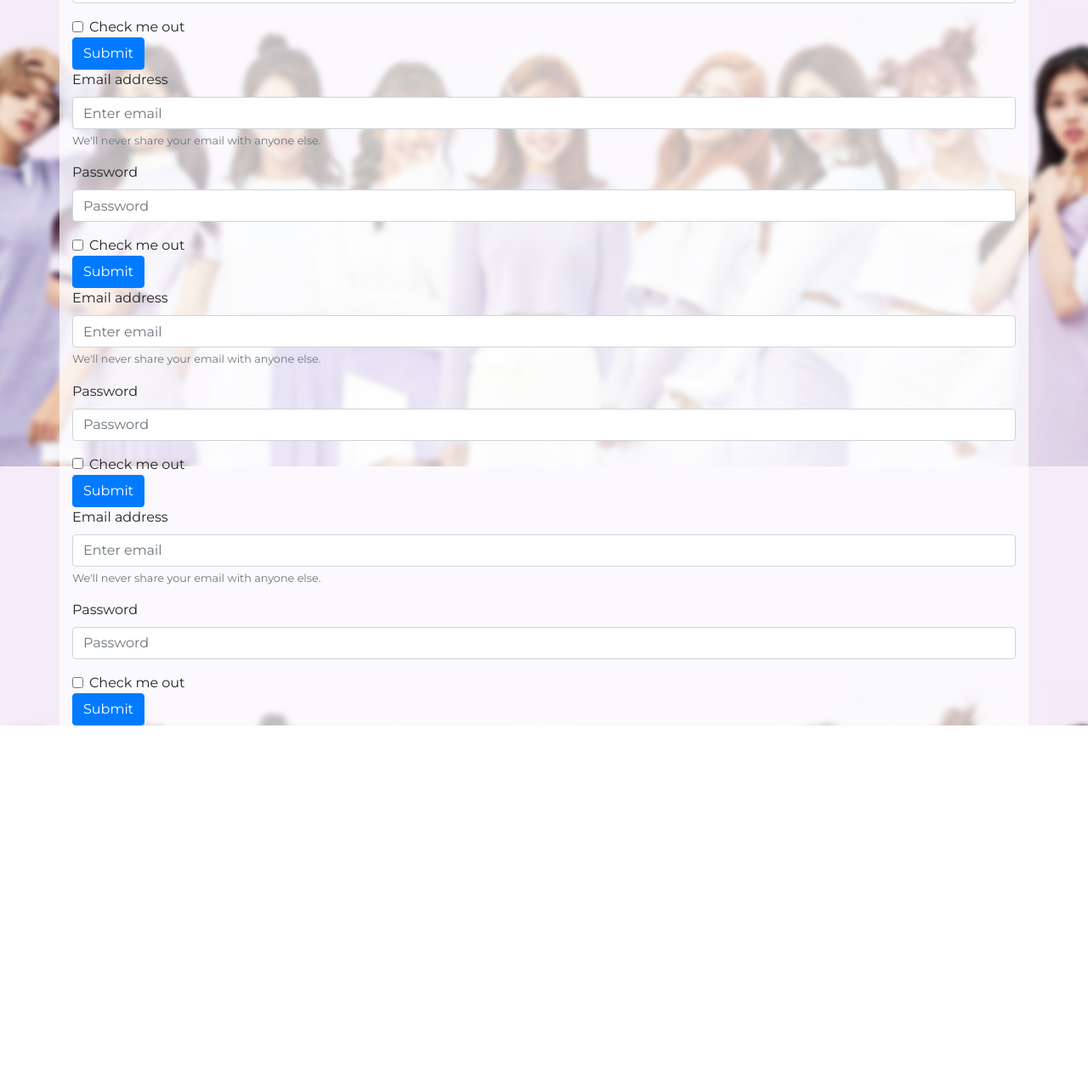
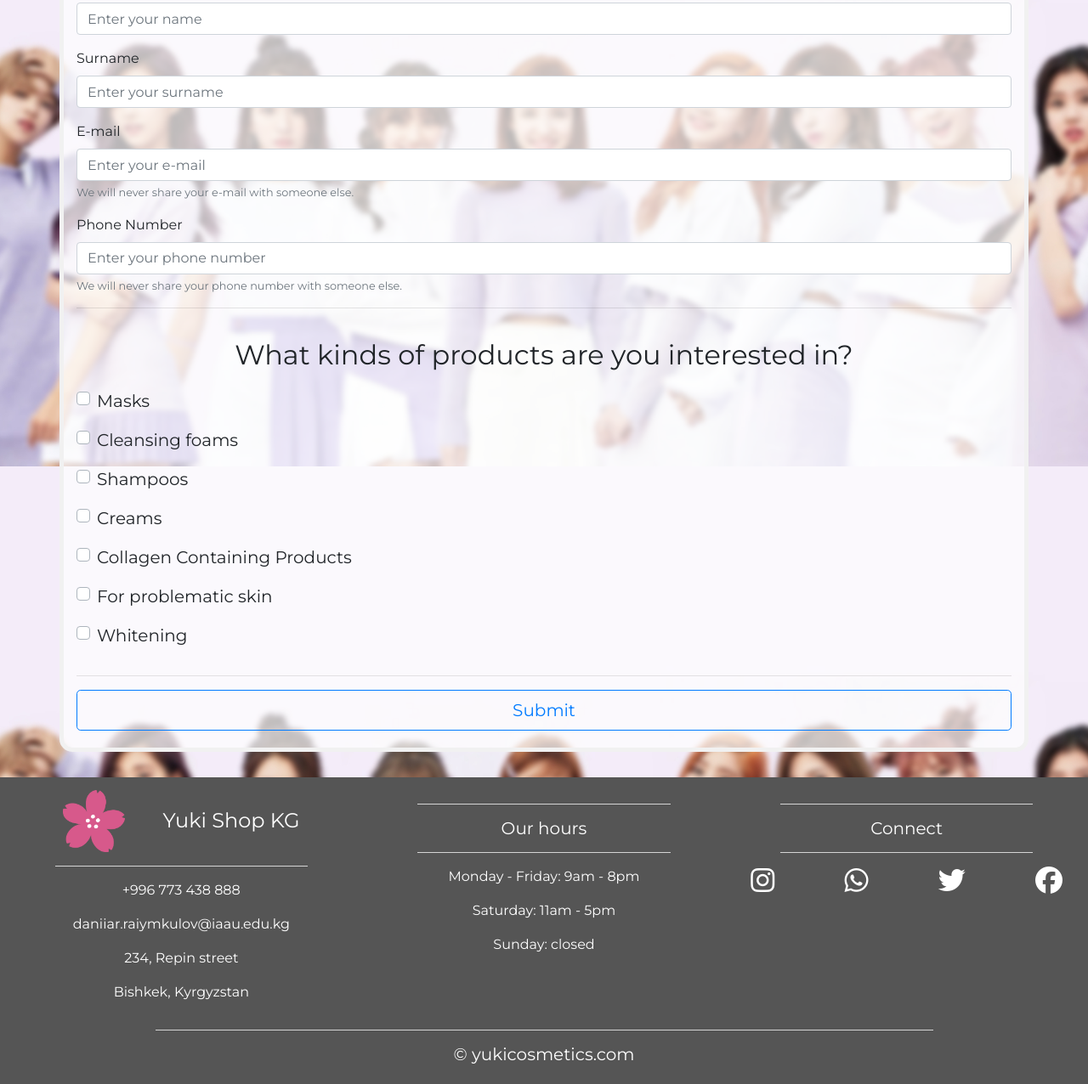
Before and after one commit to DaniiarR/CS203Final, a plain HTML site: page contact.html in a window 1280 px wide. Shown: the part 251-1527 px from the top of the page at 85% size. Before the commit the page ends 1105 px from the top, so only its background shows below. Drawn offline with nearby package versions, Linux system fonts and the light colour scheme.

Commit message:
almost finished the shopping page, only JS is left

```diff
--- a/contact.html
+++ b/contact.html
@@ -40,74 +40,122 @@
     </div>
 </nav>
 
-<div class="container">
+<div class="container forms">
+    <h2>Leave your information here, and we will contact you.</h2>
+    <hr>
     <form>
         <div class="form-group">
-            <label for="exampleInputEmail1">Email address</label>
-            <input type="email" class="form-control" id="exampleInputEmail1" aria-describedby="emailHelp" placeholder="Enter email">
-            <small id="emailHelp" class="form-text text-muted">We'll never share your email with anyone else.</small>
+            <label for="inputName">Name</label>
+            <input type="text" class="form-control" id="inputName" placeholder="Enter your name">
         </div>
         <div class="form-group">
-            <label for="exampleInputPassword1">Password</label>
-            <input type="password" class="form-control" id="exampleInputPassword1" placeholder="Password">
-        </div>
-        <div class="form-check">
-            <input type="checkbox" class="form-check-input" id="exampleCheck1">
-            <label class="form-check-label" for="exampleCheck1">Check me out</label>
-        </div>
-        <button type="submit" class="btn btn-primary">Submit</button>
-    </form>
-
-    <form>
-        <div class="form-group">
-            <label for="exampleInputEmail1">Email address</label>
-            <input type="email" class="form-control" id="exampleInputEmail1" aria-describedby="emailHelp" placeholder="Enter email">
-            <small id="emailHelp" class="form-text text-muted">We'll never share your email with anyone else.</small>
+            <label for="inputSurname">Surname</label>
+            <input type="text" class="form-control" id="inputSurname" placeholder="Enter your surname">
         </div>
         <div class="form-group">
-            <label for="exampleInputPassword1">Password</label>
-            <input type="password" class="form-control" id="exampleInputPassword1" placeholder="Password">
-        </div>
-        <div class="form-check">
-            <input type="checkbox" class="form-check-input" id="exampleCheck1">
-            <label class="form-check-label" for="exampleCheck1">Check me out</label>
-        </div>
-        <button type="submit" class="btn btn-primary">Submit</button>
-    </form>
-
-    <form>
-        <div class="form-group">
-            <label for="exampleInputEmail1">Email address</label>
-            <input type="email" class="form-control" id="exampleInputEmail1" aria-describedby="emailHelp" placeholder="Enter email">
-            <small id="emailHelp" class="form-text text-muted">We'll never share your email with anyone else.</small>
+            <label for="inputEmail">E-mail</label>
+            <input type="email" class="form-control" id="inputEmail" aria-describedby="emailHelp" placeholder="Enter your e-mail">
+            <small id="emailHelp" class="form-text text-muted">We will never share your e-mail with someone else.</small>
         </div>
         <div class="form-group">
-            <label for="exampleInputPassword1">Password</label>
-            <input type="password" class="form-control" id="exampleInputPassword1" placeholder="Password">
+            <label for="inputPhoneNumber">Phone Number</label>
+            <input type="tel" class="form-control" id="inputPhoneNumber" aria-describedby="phoneNumberHelp" placeholder="Enter your phone number">
+            <small id="phoneNumberHelp" class="form-text text-muted">We will never share your phone number with someone else.</small>
         </div>
-        <div class="form-check">
-            <input type="checkbox" class="form-check-input" id="exampleCheck1">
-            <label class="form-check-label" for="exampleCheck1">Check me out</label>
+
+        <hr>
+        <h2>What kinds of products are you interested in?</h2>
+        <div class="custom-control custom-checkbox">
+            <input type="checkbox" class="custom-control-input" id="customCheck1">
+            <label class="custom-control-label" for="customCheck1"><p class="lead">Masks</p></label>
         </div>
-        <button type="submit" class="btn btn-primary">Submit</button>
-    </form>
-
-    <form>
-        <div class="form-group">
-            <label for="exampleInputEmail1">Email address</label>
-            <input type="email" class="form-control" id="exampleInputEmail1" aria-describedby="emailHelp" placeholder="Enter email">
-            <small id="emailHelp" class="form-text text-muted">We'll never share your email with anyone else.</small>
+        <div class="custom-control custom-checkbox">
+            <input type="checkbox" class="custom-control-input" id="customCheck2">
+            <label class="custom-control-label" for="customCheck2"><p class="lead">Cleansing foams</p></label>
         </div>
-        <div class="form-group">
-            <label for="exampleInputPassword1">Password</label>
-            <input type="password" class="form-control" id="exampleInputPassword1" placeholder="Password">
+        <div class="custom-control custom-checkbox">
+            <input type="checkbox" class="custom-control-input" id="customCheck3">
+            <label class="custom-control-label" for="customCheck3"><p class="lead">Shampoos</p></label>
         </div>
-        <div class="form-check">
-            <input type="checkbox" class="form-check-input" id="exampleCheck1">
-            <label class="form-check-label" for="exampleCheck1">Check me out</label>
+        <div class="custom-control custom-checkbox">
+            <input type="checkbox" class="custom-control-input" id="customCheck4">
+            <label class="custom-control-label" for="customCheck4"><p class="lead">Creams</p></label>
         </div>
-        <button type="submit" class="btn btn-primary">Submit</button>
+        <div class="custom-control custom-checkbox">
+            <input type="checkbox" class="custom-control-input" id="customCheck5">
+            <label class="custom-control-label" for="customCheck5"><p class="lead">Collagen Containing Products</p></label>
+        </div>
+        <div class="custom-control custom-checkbox">
+            <input type="checkbox" class="custom-control-input" id="customCheck6">
+            <label class="custom-control-label" for="customCheck6"><p class="lead">For problematic skin</p></label>
+        </div>
+        <div class="custom-control custom-checkbox">
+            <input type="checkbox" class="custom-control-input" id="customCheck7">
+            <label class="custom-control-label" for="customCheck7"><p class="lead">Whitening</p></label>
+        </div>
+        <hr>
+        <button type="button" class="btn btn-outline-primary btn-lg btn-block" data-toggle="modal" data-target="#exampleModal">Submit</button>
+        <!-- Modal -->
+        <div class="modal fade" id="exampleModal" tabindex="-1" role="dialog" aria-labelledby="exampleModalLabel" aria-hidden="true">
+            <div class="modal-dialog" role="document">
+                <div class="modal-content">
+                    <div class="modal-header">
+                        <h5 class="modal-title" id="exampleModalLabel">Your request has been recorded</h5>
+                        <button type="button" class="close" data-dismiss="modal" aria-label="Close">
+                            <span aria-hidden="true">&times;</span>
+                        </button>
+                    </div>
+                    <div class="modal-body">
+                        <p>Thank you for time!</p>
+                        <p>We will contact you as soon as possible.</p>
+                    </div>
+                    <div class="modal-footer">
+                        <a href="index.html"><button type="button" class="btn btn-primary">OK</button></a>
+                    </div>
+                </div>
+            </div>
+        </div>
     </form>
 </div>
+
+<!-- Footer -->
+<footer class="container-fluid text-center">
+    <div class="row">
+        <div class="col-md-4">
+            <div class="container" id="footer_logo">
+                <img  src="img/logo.png" alt="logo">
+                <p class="my-auto">Yuki Shop KG</p>
+            </div>
+            <hr class="light">
+            <p>+996 773 438 888</p>
+            <p>daniiar.raiymkulov@iaau.edu.kg</p>
+            <p>234, Repin street</p>
+            <p>Bishkek, Kyrgyzstan</p>
+        </div>
+        <div class="col-md-4">
+            <hr class="light">
+            <h5>Our hours</h5>
+            <hr class="light">
+            <p>Monday - Friday: 9am - 8pm</p>
+            <p>Saturday: 11am - 5pm</p>
+            <p>Sunday: closed</p>
+        </div>
+        <div class="col-md-4">
+            <hr class="light">
+            <h5>Connect</h5>
+            <hr class="light">
+            <div class="container" id="footer_connect">
+                <i class="fab fa-instagram fa-2x"></i>
+                <i class="fab fa-whatsapp fa-2x"></i>
+                <i class="fab fa-twitter fa-2x"></i>
+                <i class="fab fa-facebook fa-2x"></i>
+            </div>
+        </div>
+    </div>
+    <div class="col-12">
+        <hr class="light">
+        <h5>&copy; yukicosmetics.com</h5>
+    </div>
+</footer>
 </body>
 </html>
--- a/css/contactPageStyle.css
+++ b/css/contactPageStyle.css
@@ -17,6 +17,7 @@ html, body {
     background-color: #fcbfbf;
     font-family: 'Montserrat', sans-serif;
     color: #f1f1f1;
+    box-shadow: 0 2px 2px -2px rgba(0,0,0,.2);
 }
 
 .navbar .navbar-brand img {
@@ -39,10 +40,54 @@ html, body {
     padding-bottom: 30%;
 }
 
-.container {
+.container.forms {
+    margin-top: 30px;
+    margin-bottom: 30px;
+    border: 5px solid #f1f1f1;
+    border-radius: 15px;
     background-color: rgba(255, 255, 255, 0.7);
 }
 
+.container h2 {
+    text-align: center;
+    padding-top: 20px;
+    padding-bottom: 20px;
+    margin-bottom: 0;
+}
+
+form {
+    margin-bottom: 20px;
+}
+footer {
+    background-color: #555;
+    color: white;
+    padding: 15px;
+    bottom: 0;
+    width: 100%;
+}
+
+#footer_logo img {
+    width: 20%;
+    height: auto;
+
+}
+
+hr.light {
+    border-top: 1px solid #d5d5d5;
+    width: 75%;
+}
+
+#footer_logo {
+    display: flex;
+    justify-content: space-evenly;
+    font-family: 'Montserrat', sans-serif;
+    font-size: x-large;
+}
+
+#footer_connect {
+    display: flex;
+    justify-content: space-between;
+}
 /* On small screens, set height to 'auto' for sidenav and grid */
 @media screen and (max-width: 767px) {
     .sidenav {
--- a/css/style.css
+++ b/css/style.css
@@ -10,6 +10,7 @@ html, body {
     background-color: #fcbfbf;
     font-family: 'Montserrat', sans-serif;
     color: #f1f1f1;
+    box-shadow: 0 2px 2px -2px rgba(0,0,0,.2);
 }
 
 .navbar .navbar-brand img {
```
Also changed, not shown: css/productsStyle.css (+50 -0 lines).
